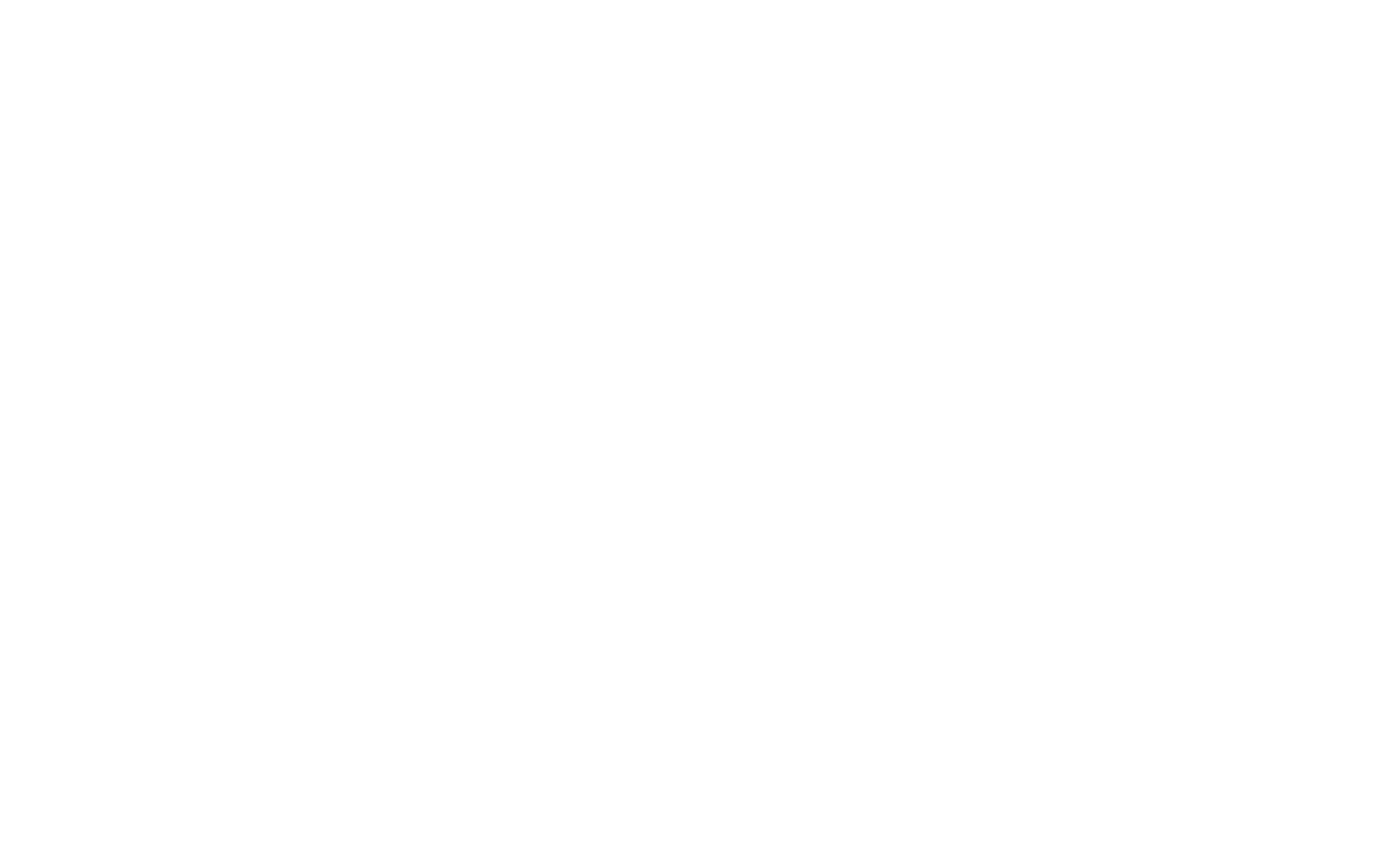
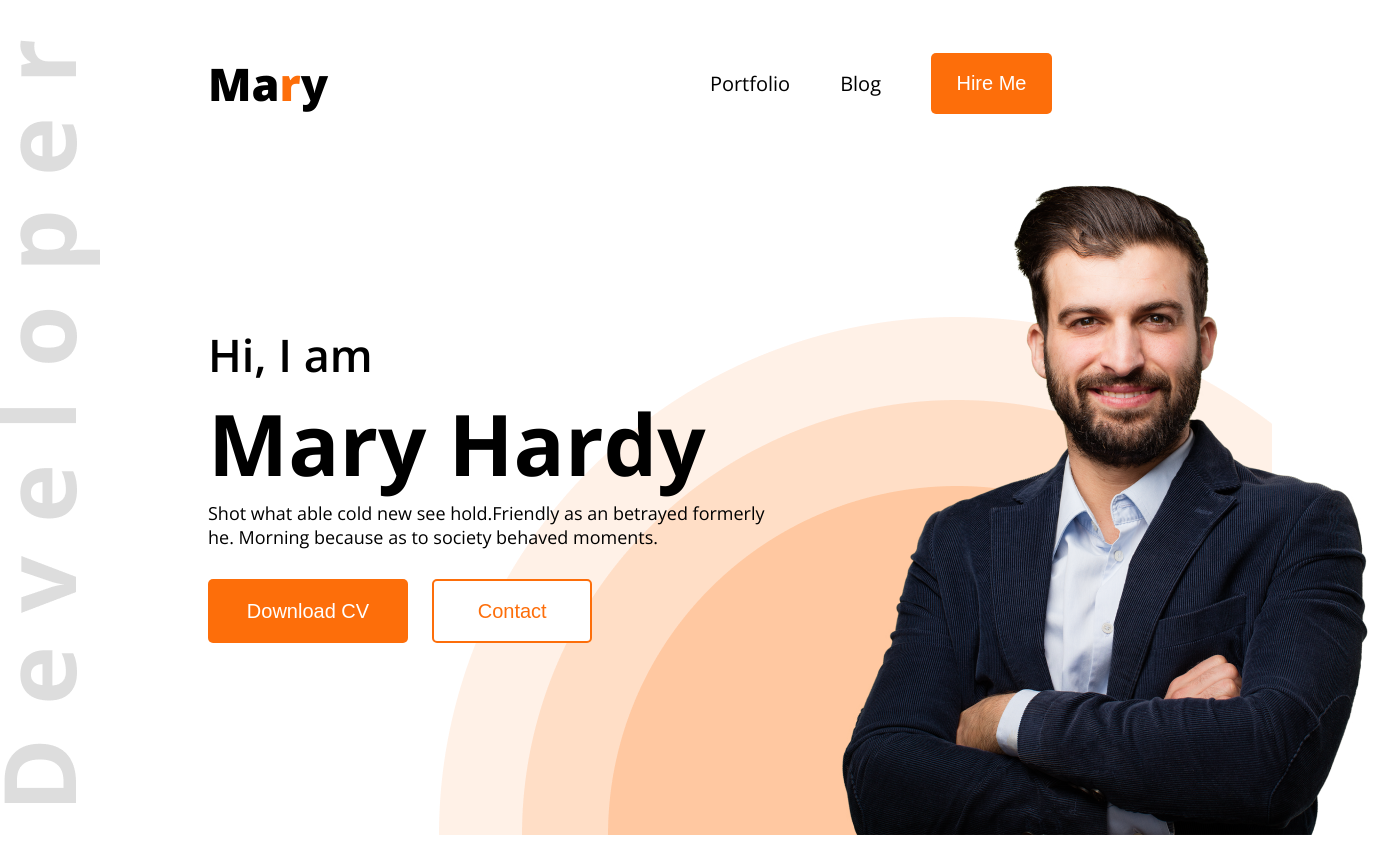
Before and after one commit to S-Tanvir/my-web-dev-portfolio, a plain HTML site: page index.html in a window 1280 px wide. Shown: the whole page, 1377 px wide, since content can reach past the window. Before the commit the page ends 800 px from the top, so only its background shows below. Drawn offline with nearby package versions, Linux system fonts and the light colour scheme.

Commit message:
add first design

```diff
--- a/index.html
+++ b/index.html
@@ -1,13 +1,66 @@
 <!DOCTYPE html>
 <html lang="en">
+
+
+<!-- head section -->
+ <!-- head section -->
 <head>
     <meta charset="UTF-8">
     <meta name="viewport" content="width=device-width, initial-scale=1.0">
     <title>My-web-dev-portfolio</title>
+    <link rel="preconnect" href="https://fonts.googleapis.com">
+<link rel="preconnect" href="https://fonts.gstatic.com" crossorigin>
+<link href="https://fonts.googleapis.com/css2?family=Open+Sans:ital,wght@0,300..800;1,300..800&display=swap" rel="stylesheet">
+    <link rel="stylesheet" href="styles/style.css">
 
 
 </head>
-<body>
+
+
+<!-- body section -->
+ <!-- body section -->
+<body class="open-sans-normal">
+
+    <!-- header section -->
+     <!-- header section -->
+    <header >
+      <nav>
+        <p>Ma<span style="color:#FD6E0A;">r</span>y</p>
+        <ul>
+            <li class="xx"><a href="">Portfolio</a></li>
+            <li class="xx"><a href="">Blog</a></li>
+            <li><button class="btn" style="margin-right: 20px;">Hire Me</button></li>
+        </ul>
+      </nav>
+    </header>
+    <!-- main section -->
+     <!-- main section -->
+    <main >
+        <div>
+            <div style="margin-top: 120px;">
+                <p id="p1">Hi, I  am</p>
+                <p id="p2">Mary Hardy</p>
+                <p id="p3">Shot what able cold new see hold.Friendly as an betrayed formerly he. Morning because as to society behaved moments.</p>
+                <button class="btn" style="width: 200px;height: 64px;">Download CV</button>
+                <button id="btn-contact">Contact               </button>
+               </div>
+               <img src="images/hardy.png" alt="">
+        </div>
+
+
+
+    </main>
+
+
+    <!-- footer section -->
+     <!-- footer section -->
+    <footer>
+
+
+
+    </footer>
 
 </body>
+
+
 </html>
--- /dev/null
+++ b/styles/style.css
@@ -0,0 +1,139 @@
+
+
+/* open sans font set up */
+.open-sans-normal {
+  font-family: "Open Sans", serif;
+  font-optical-sizing: auto;
+  font-weight: normal;
+  font-style: normal;
+  font-variation-settings:
+    "wdth" 100;
+}
+
+header>nav{
+    display: flex;
+    align-items: center;
+    justify-content: space-between;
+    margin: 0px 200px;
+
+
+}
+nav>ul{
+    display: flex;
+    align-items: center;
+}
+
+header>nav>ul>li{
+    display: inline;
+
+}
+
+/* mouse hover */
+header>nav>ul>li.xx:hover{
+    background-color: #eec09f7b;
+    border: 2px solid #FD6E0A;
+    border-radius: 5px;
+
+    width: auto;
+    text-align: center;
+}
+
+header>nav>ul>li>a{
+    font-style: none;
+    text-decoration: none;
+    color: black;
+    font-size: 20px;
+    margin-right: 50px;
+}
+
+header>nav>p{
+    font-size: 45px;
+    font-weight: 900;
+    width: 121px;
+    height: 61px;
+}
+
+/* developper background */
+.open-sans-normal{
+    background-image: url(../images/developer.png);
+    background-repeat: no-repeat;
+    background-position-y: center;
+
+
+
+
+}
+
+
+
+/* button design */
+.btn{
+    background-color:#FD6E0A ;
+    font-size: 20px;
+    border: none;
+    border-radius: 5px;
+    color: white;
+    width: 121px;
+    height: 61px;
+
+
+}
+
+
+#p1{
+    font-size: 45px;
+    font-weight: 600;
+    width: 177px;
+    height: 61px;
+    margin-bottom: 0px;
+}
+
+#p2{
+    font-size: 85px;
+    font-weight: bold;
+    width: 498px;
+    height: 116px;
+    margin-top: 0px;
+    margin-bottom: 0px;
+
+}
+
+#p3{
+    font-size: 18px;
+    font-weight: normal;
+    width: 585px;
+    height: 60px;
+    margin-top: 0px;
+
+}
+
+#btn-contact{
+    background-color:white ;
+    font-size: 20px;
+    border: 2px solid #FD6E0A;
+    border-radius: 5px;
+    color: #FD6E0A;
+    width: 160px;
+    height: 64px;
+    margin-left: 20px;
+
+}
+
+
+main>div{
+    display: flex;
+    justify-content: space-between;
+}
+
+main{
+    background-image: url(../images/header_bg.png);
+     background-repeat: no-repeat;
+   background-position: right bottom;
+   margin-left: 200px;
+     /*height: 678px;
+
+    background-size: contain; */
+
+
+
+}
```
